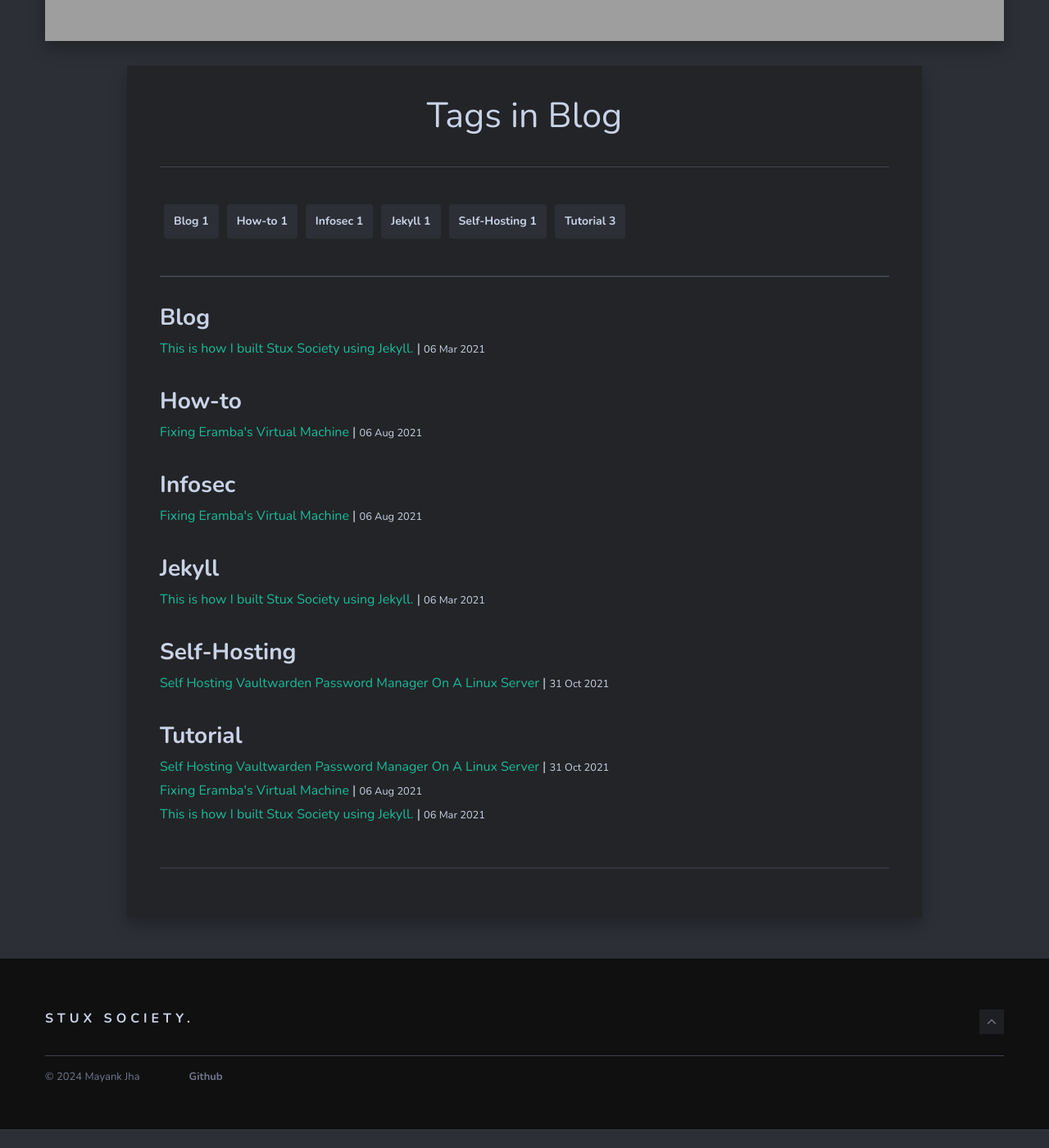
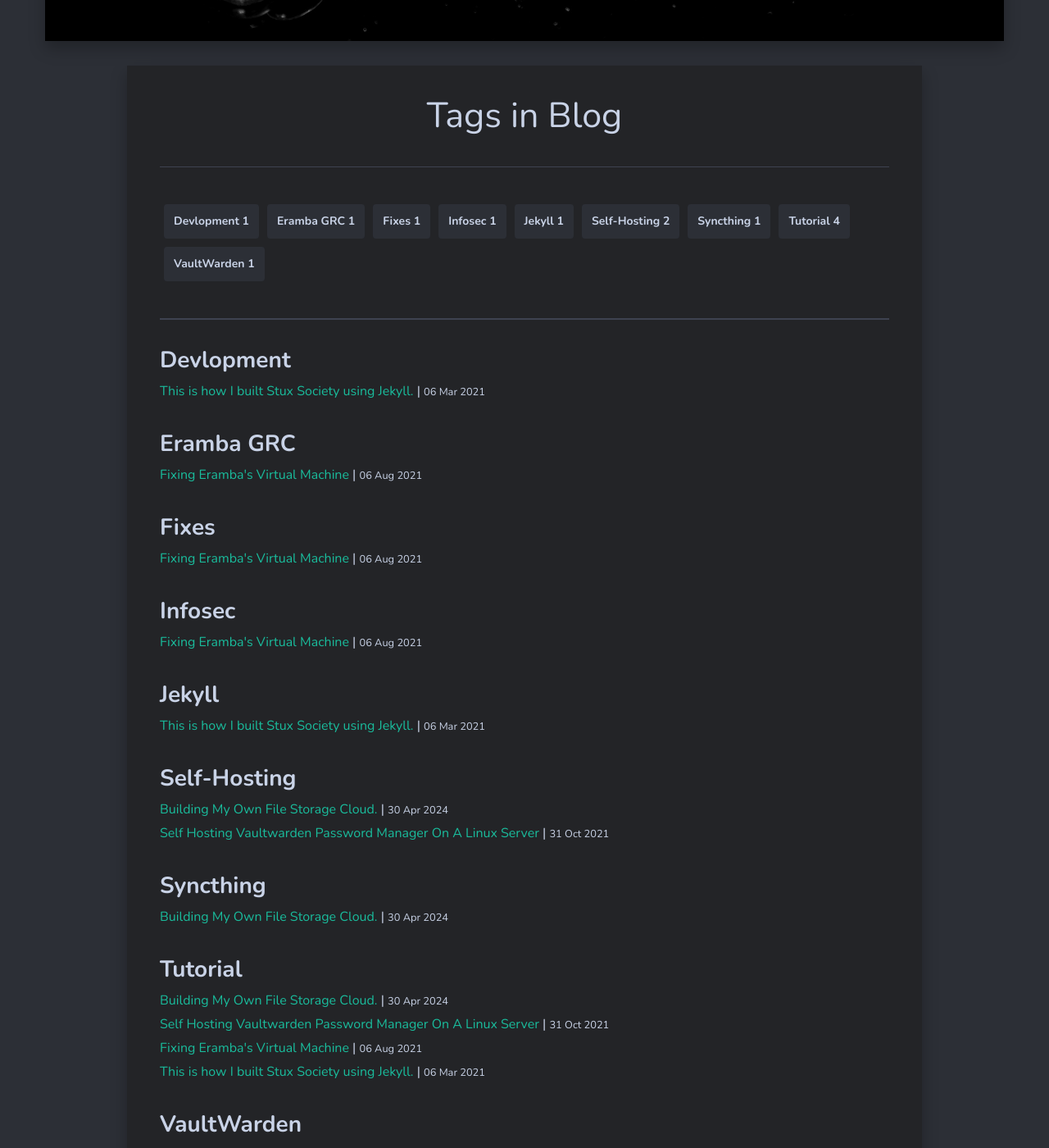
Before and after one commit to themayankjha/themayankjha.github.io, a Jekyll site: the page built from tags.html, in a window 1280 px wide and 1400 px high, scrolled down 645 px. Shown: the whole window at 82% size. Built offline with Jekyll 4.4.1, drawn with Linux system fonts in a browser that asks for light colours; nearby versions of some CDN libraries; before the commit the page ends 2022 px from its top, so only the background shows below that; some of the changed text lies outside the part shown; grey boxes are pictures that could not be loaded.

Commit message:
Updates and new WIP post

```diff
--- a/_posts/2021-03-07-building-a-blog-jekyll.markdown
+++ b/_posts/2021-03-07-building-a-blog-jekyll.markdown
@@ -2,8 +2,8 @@
 layout: post
 title:  This is how I built Stux Society using Jekyll.
 date:   2021-03-07 01:40:00 +0530
-image:  jekyll.jpg
-tags:   [Tutorial,Blog,Jekyll]
+image:  laptop.jpg
+tags:   [Tutorial,Devlopment,Jekyll]
 ---
 
 Using Jekyll came out after long thinking about what I wanted to accomplish. I wanted to have a blog set up but did not want to pay for any overheads.
--- a/_posts/2021-08-06-fixing-eramba-vm.markdown
+++ b/_posts/2021-08-06-fixing-eramba-vm.markdown
@@ -2,8 +2,8 @@
 layout: post
 title:  Fixing Eramba's Virtual Machine
 date:   2021-08-06 08:30:00 +0530
-image:  eramba.jpg
-tags:   [How-to,Infosec,Tutorial]
+image:  wolf.jpg
+tags:   [Tutorial,Infosec,Fixes,Eramba GRC]
 ---
 
 Recently I was introduced to Eramba during my Information Security & Governance course at my University. Eramba is an Open GRC tool that helps with compliance, risk management, control testing, exception management, etc. We then set up a VM using the Virtual machine builds provided by the official website to act as a server, enabling it to be easily accessible.
--- a/_posts/2021-10-31-self-hosting-vaultwarden-password-manager.markdown
+++ b/_posts/2021-10-31-self-hosting-vaultwarden-password-manager.markdown
@@ -3,7 +3,7 @@ layout: post
 title:  Self Hosting Vaultwarden Password Manager On A Linux Server
 date:   2021-10-31 09:31:00 +0530
 image:  woman.jpg
-tags:   [Tutorial,Self-Hosting]
+tags:   [Tutorial,Self-Hosting,VaultWarden]
 ---
 
 I have been using Firefox's inbuilt password manager for quite some time and was quite happy with how it worked. However I recently received alerts from various accounts regarding suspicious login attempts from various places I have never been, so I started looking for something more secure and feature-rich and learned about bitwarden. I got my hands on the oracle cloud free-tier and was able to spin up a compute instance and since it fit the bill, I decided to use it as the host for my password manager.
--- /dev/null
+++ b/_posts/2024-05-1-building-file-storage-cloud.markdown
@@ -0,0 +1,9 @@
+---
+layout: post
+title:  Building My Own File Storage Cloud.
+date:   2024-05-1 01:40:00 +0530
+image:  manlaptop.jpg
+tags:   [Tutorial,Self-Hosting,Syncthing]
+---
+
+Work in Progress :)
--- a/_sass/1-tools/_grid.scss
+++ b/_sass/1-tools/_grid.scss
@@ -46,19 +46,19 @@ $mq: ( $mobile:$columns, $tablet:$columns, $desktop:$columns );
 // MOBILE
 @for $i from 0 through $columns {
   .col-#{$i} {
-    width: percentage( $i / $columns );
+    width: percentage( calc($i / $columns) );
   }
 }
 
 @for $i from 0 through $columns {
   .push-#{$i} {
-    margin-left: percentage( $i / $columns );
+    margin-left: percentage( calc($i / $columns) );
   }
 }
 
 @for $i from 0 through $columns {
   .pull-#{$i} {
-    margin-right: percentage( $i / $columns );
+    margin-right: percentage( calc($i / $columns) );
   }
 }
 
@@ -70,19 +70,19 @@ $mq: ( $mobile:$columns, $tablet:$columns, $desktop:$columns );
 
     @for $i from 0 through $columns {
       .col-t-#{$i} {
-        width: percentage( $i / $columns );
+        width: percentage( calc($i / $columns) );
       }
     }
 
     @for $i from 0 through $columns {
       .push-t-#{$i} {
-        margin-left: percentage( $i / $columns );
+        margin-left: percentage( calc($i / $columns) );
       }
     }
 
     @for $i from 0 through $columns {
       .pull-t-#{$i} {
-        margin-right: percentage( $i / $columns );
+        margin-right: percentage( calc($i / $columns) );
       }
     }
   }
@@ -93,19 +93,19 @@ $mq: ( $mobile:$columns, $tablet:$columns, $desktop:$columns );
 
     @for $i from 0 through $columns {
       .col-d-#{$i} {
-        width: percentage( $i / $columns );
+        width: percentage( calc($i / $columns) );
       }
     }
 
     @for $i from 0 through $columns {
       .push-d-#{$i} {
-        margin-left: percentage( $i / $columns );
+        margin-left: percentage( calc($i / $columns) );
       }
     }
 
     @for $i from 0 through $columns {
       .pull-d-#{$i} {
-        margin-right: percentage( $i / $columns );
+        margin-right: percentage( calc($i / $columns) );
       }
     }
   }
--- a/tags.html
+++ b/tags.html
@@ -1,7 +1,7 @@
 ---
 layout: page
 title: Tags in Blog
-image: 10.jpg
+image: tags.jpg
 permalink: /tags/
 ---
 {% capture site_tags %}{% for tag in site.tags %}{{ tag | first }}{% unless forloop.last %},{% endunless %}{% endfor %}{% endcapture %}
```
Also changed, not shown: _pages/about.md (+2 -4 lines), Gemfile.lock, img/bulb.jpg (added), img/laptop.jpg (renamed from img/jekyll.jpg), img/manlaptop.jpg (renamed from img/eramba.jpg), img/tags.jpg (added), img/wolf.jpg (added).
